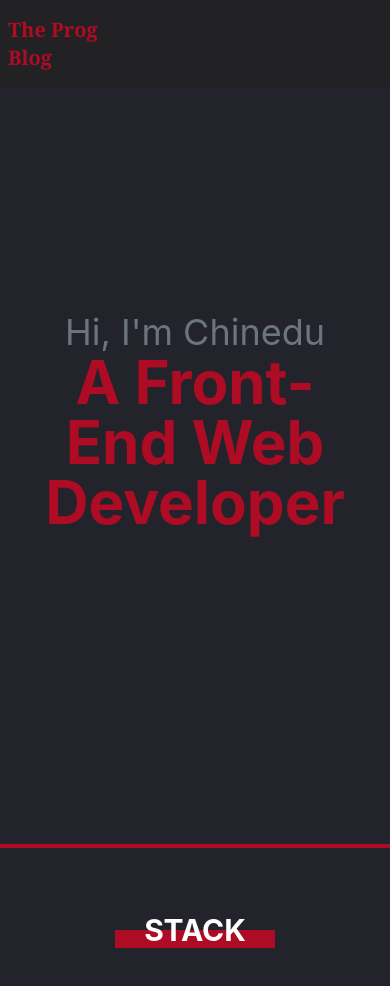
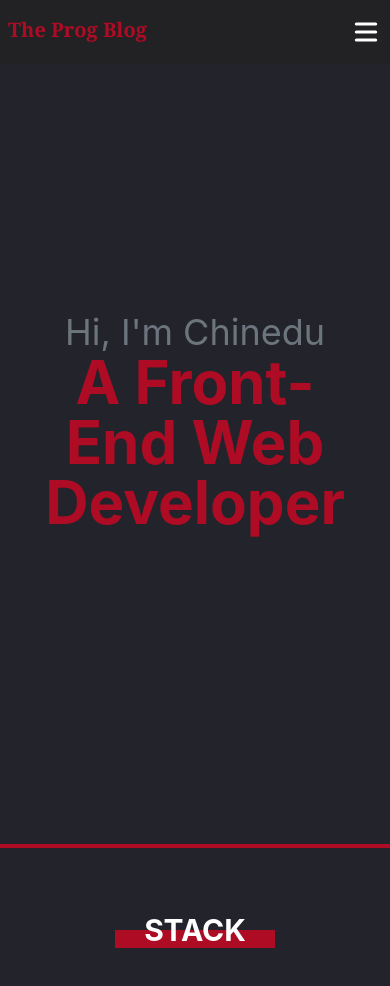
Before and after one commit to tagbochinedu/Prog-Blog, a React (Create React App) app: page / in a window 390 px wide. Shown: the top 986 px of the page. Built offline with nearby package versions, Linux system fonts and the light colour scheme; no server answers.

Commit message:
third commit

```diff
--- a/src/Components/Header.js
+++ b/src/Components/Header.js
@@ -1,3 +1,4 @@
+import { useState, useEffect } from "react";
 import { NavLink, Link } from "react-router-dom";
 import { useAuth } from "../Context/AuthContext";
 import MenuOpen from "./Icons/MenuOpen";
@@ -5,31 +6,47 @@ import MenuClose from "./Icons/MenuClose";
 import "animate.css";
 
 const Header = () => {
+  const [width, setWidth] = useState(window.innerWidth)
+  const [menu, setMenu] = useState(false);
   const { currentUser, signout } = useAuth();
+
+  const handleResize = () => {setWidth(window.innerWidth)}
+  useEffect(()=>{
+    window.addEventListener('resize', handleResize)
+    if(width>767) {
+      setMenu(false)
+    }
+  }, [width])
   const logOutHandler = () => {
     signout();
   };
   return (
-    <header className="flex justify-between md:px-12 px-2 py-4 bg-background animate__animated animate__fadeInDown fixed top-0 right-0 z-10 left-0">
-      <div className="w-4/12">
+    <header className="md:flex md:justify-between md:px-12 px-2 py-4 bg-background animate__animated animate__fadeInDown fixed top-0 right-0 z-10 left-0">
+      <div className="md:w-4/12 flex justify-between">
         <Link
           className="text-xl font-bold font-serif text-hdr outline-8"
           to="/"
         >
           The Prog Blog
         </Link>
+        <span
+          className="md:hidden"
+          onClick={() => {
+            let width = window.innerWidth;
+            console.log(width);
+            setMenu(!menu);
+          }}
+        >
+          {!menu ? <MenuOpen /> : <MenuClose />}
+        </span>
       </div>
 
-      <div>
+      <div className={`${currentUser ? "w-3/12" : "w-2/12"}`}>
         <ul
-          className={`${"md:flex md:flex-row md:relative absolute -top-96 md:justify-between text-white md:text-center font-semibold"} ${
-            currentUser ? "w-3/12" : "w-2/12"
+          className={`${"md:flex md:flex-row md:relative md:justify-between z-[-1] md:z-auto md:top-0 text-white md:text-center md:opacity-100 font-semibold w-full duration-500 ease-in transition-all"} ${
+            menu ? "" : "hidden opacity-0"
           }`}
         >
-          <span>
-            <MenuOpen className="hidden" />
-            <MenuClose />
-          </span>
           {!currentUser && (
             <li>
               <NavLink
@@ -56,7 +73,7 @@ const Header = () => {
             </li>
           )}
           {currentUser && (
-            <li className="my-5">
+            <li className="md:my-0 my-5">
               <NavLink
                 end
                 to="/profile"
```
